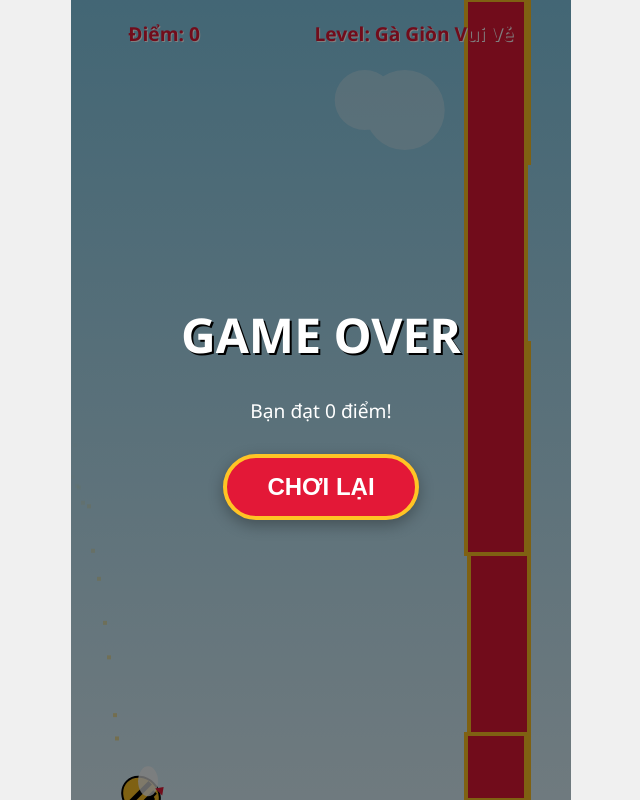
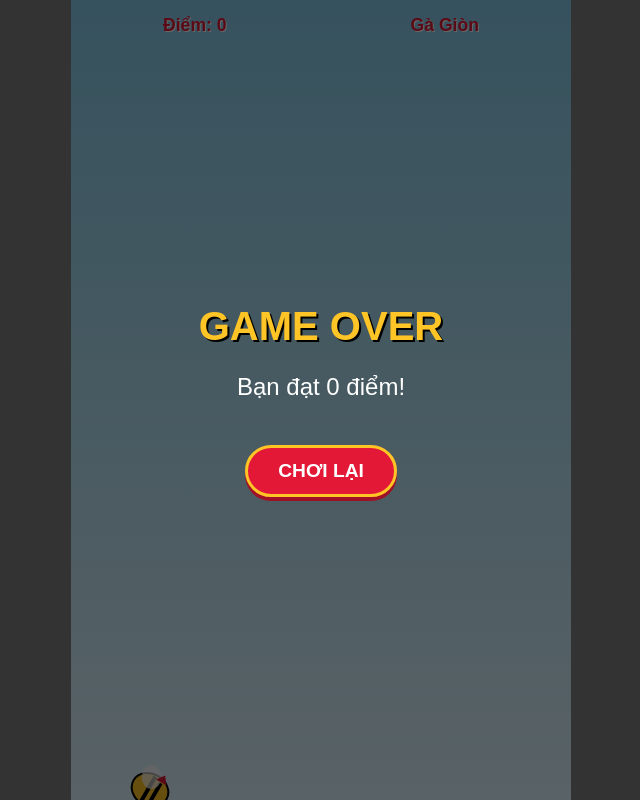
Before and after one commit to tranboinghi/jollibee-game, a plain HTML site: page index.html in a window 1280 px wide. Both pictures are taken after a click on the button "BẮT ĐẦU". Shown: the whole page, without its empty margins (319-959 px from the left). Drawn offline with Linux system fonts and the light colour scheme.

Commit message:
index.html

```diff
--- a/index.html
+++ b/index.html
@@ -3,196 +3,84 @@
 <head>
     <meta charset="UTF-8">
     <meta name="viewport" content="width=device-width, initial-scale=1.0, maximum-scale=1.0, user-scalable=no">
-    <title>Jollibee Bee Fly</title>
+    <title>Jollibee Bee Fly - Optimized</title>
     <style>
-        :root {
-            --jollibee-red: #e31837;
-            --jollibee-yellow: #ffc425;
-            --jollibee-white: #ffffff;
-        }
-
-        body, html {
-            margin: 0;
-            padding: 0;
-            width: 100%;
-            height: 100%;
-            overflow: hidden;
-            background-color: #f0f0f0;
-            font-family: 'Segoe UI', Tahoma, Geneva, Verdana, sans-serif;
-            user-select: none;
-            touch-action: none;
-        }
-
-        #game-container {
-            position: relative;
-            width: 100%;
-            max-width: 500px;
-            height: 100%;
-            margin: 0 auto;
-            background: linear-gradient(to bottom, #87CEEB, #E0F6FF);
-            overflow: hidden;
-        }
-
-        canvas {
-            display: block;
-            width: 100%;
-            height: 100%;
-        }
-
-        /* UI Overlays */
-        .overlay {
-            position: absolute;
-            top: 0;
-            left: 0;
-            width: 100%;
-            height: 100%;
-            display: flex;
-            flex-direction: column;
-            justify-content: center;
-            align-items: center;
-            background: rgba(0, 0, 0, 0.5);
-            color: white;
-            z-index: 10;
-            text-align: center;
-            transition: opacity 0.3s;
-        }
-
+        :root { --red: #e31837; --yellow: #ffc425; }
+        body, html { margin: 0; padding: 0; width: 100%; height: 100%; overflow: hidden; background: #333; font-family: sans-serif; user-select: none; touch-action: none; }
+        #game-container { position: relative; width: 100%; max-width: 500px; height: 100%; margin: 0 auto; background: linear-gradient(to bottom, #87CEEB, #E0F6FF); overflow: hidden; }
+        canvas { display: block; width: 100%; height: 100%; }
+        .overlay { position: absolute; top: 0; left: 0; width: 100%; height: 100%; display: flex; flex-direction: column; justify-content: center; align-items: center; background: rgba(0, 0, 0, 0.6); color: white; z-index: 10; text-align: center; }
         .hidden { display: none !important; }
-
-        h1 { font-size: 3rem; color: var(--jollibee-yellow); margin-bottom: 10px; text-shadow: 2px 2px #000; }
-        p { font-size: 1.2rem; margin-bottom: 20px; }
-
-        .btn {
-            background-color: var(--jollibee-red);
-            color: white;
-            border: 4px solid var(--jollibee-yellow);
-            padding: 15px 40px;
-            font-size: 1.5rem;
-            font-weight: bold;
-            border-radius: 50px;
-            cursor: pointer;
-            transition: transform 0.1s;
-            margin: 10px;
-            box-shadow: 0 5px 15px rgba(0,0,0,0.3);
-        }
-
-        .btn:active { transform: scale(0.95); }
-
-        #hud {
-            position: absolute;
-            top: 20px;
-            left: 0;
-            width: 100%;
-            display: flex;
-            justify-content: space-around;
-            pointer-events: none;
-            z-index: 5;
-            color: var(--jollibee-red);
-            font-weight: bold;
-            font-size: 1.2rem;
-            text-shadow: 1px 1px white;
-        }
-
-        .flash-red {
-            animation: flash 0.2s infinite;
-        }
-
-        @keyframes flash {
-            0% { background: rgba(227, 24, 55, 0); }
-            50% { background: rgba(227, 24, 55, 0.3); }
-            100% { background: rgba(227, 24, 55, 0); }
-        }
+        h1 { font-size: 2.5rem; color: var(--yellow); margin: 0; text-shadow: 2px 2px #000; }
+        .btn { background: var(--red); color: white; border: 3px solid var(--yellow); padding: 12px 30px; font-size: 1.2rem; font-weight: bold; border-radius: 50px; cursor: pointer; margin-top: 20px; box-shadow: 0 4px 0 #a01026; }
+        .btn:active { transform: translateY(2px); box-shadow: none; }
+        #hud { position: absolute; top: 15px; width: 100%; display: flex; justify-content: space-around; z-index: 5; color: var(--red); font-weight: bold; font-size: 1.1rem; text-shadow: 1px 1px white; pointer-events: none; }
+        .flash { animation: flash-red 0.1s; }
+        @keyframes flash-red { from { background: rgba(227, 24, 55, 0.5); } to { background: transparent; } }
     </style>
 </head>
 <body>
 
 <div id="game-container">
-    <!-- HUD -->
     <div id="hud">
         <div id="score-display">Điểm: 0</div>
-        <div id="level-display">Level: Gà Giòn</div>
+        <div id="level-display">Gà Giòn Vui Vẻ</div>
     </div>
 
-    <!-- Start Screen -->
     <div id="start-screen" class="overlay">
-        <div style="font-size: 80px; margin-bottom: 20px;">🐝</div>
+        <div style="font-size: 60px;">🐝</div>
         <h1>JOLLIBEE FLY</h1>
-        <p>Chạm để bay qua chướng ngại vật!</p>
+        <p>Chạm để bay!</p>
         <button class="btn" onclick="startGame()">BẮT ĐẦU</button>
     </div>
 
-    <!-- Game Over Screen -->
     <div id="game-over-screen" class="overlay hidden">
-        <h1 style="color: white;">GAME OVER</h1>
-        <p id="final-score-text">Bạn đạt 0 điểm!</p>
+        <h1>GAME OVER</h1>
+        <p id="final-score" style="font-size: 1.5rem;"></p>
         <button class="btn" onclick="startGame()">CHƠI LẠI</button>
-        <button class="btn" id="claim-btn" style="background-color: #28a745; display: none;" onclick="showReward()">NHẬN QUÀ</button>
-    </div>
-
-    <!-- Reward Screen -->
-    <div id="reward-screen" class="overlay hidden">
-        <h1 style="color: var(--jollibee-yellow);">CHÚC MỪNG!</h1>
-        <p id="reward-level-name">Bạn đã đạt Level Master</p>
-        <p id="reward-desc" style="font-style: italic;">Phần thưởng: 1 Voucher Gà Giòn Vui Vẻ!</p>
-        <button class="btn" onclick="location.reload()">NHẬN NGAY</button>
     </div>
 
     <canvas id="gameCanvas"></canvas>
 </div>
 
 <script>
-    /** --- AUDIO SYSTEM --- **/
-    const audioCtx = new (window.AudioContext || window.webkitAudioContext)();
-    function playTone(freq, type, duration) {
-        const osc = audioCtx.createOscillator();
-        const gain = audioCtx.createGain();
-        osc.type = type;
-        osc.frequency.setValueAtTime(freq, audioCtx.currentTime);
-        gain.gain.setValueAtTime(0.1, audioCtx.currentTime);
-        gain.gain.exponentialRampToValueAtTime(0.01, audioCtx.currentTime + duration);
-        osc.connect(gain);
-        gain.connect(audioCtx.destination);
-        osc.start();
-        osc.stop(audioCtx.currentTime + duration);
-    }
-
-    const sounds = {
-        tap: () => playTone(400, 'sine', 0.1),
-        score: () => playTone(800, 'triangle', 0.2),
-        fail: () => playTone(150, 'sawtooth', 0.5)
-    };
-
-    /** --- GAME ENGINE --- **/
     const canvas = document.getElementById('gameCanvas');
     const ctx = canvas.getContext('2d');
     const container = document.getElementById('game-container');
 
-    let animationId;
+    // Audio context (Web Audio API)
+    const audioCtx = new (window.AudioContext || window.webkitAudioContext)();
+    function sound(freq, type, dur) {
+        const o = audioCtx.createOscillator();
+        const g = audioCtx.createGain();
+        o.type = type; o.frequency.value = freq;
+        g.gain.exponentialRampToValueAtTime(0.0001, audioCtx.currentTime + dur);
+        o.connect(g); g.connect(audioCtx.destination);
+        o.start(); o.stop(audioCtx.currentTime + dur);
+    }
+
+    // Game Config
+    let lastTime = 0;
     let gameActive = false;
     let score = 0;
-    let levelIndex = 0;
+    let pipes = [];
+    let particles = [];
 
-    const levels = [
-        { name: "Gà Giòn Vui Vẻ", threshold: 0, speed: 3, gap: 180, color: '#e31837' },
-        { name: "Mì Ý Jolly", threshold: 10, speed: 4.5, gap: 160, color: '#ffc425' },
-        { name: "Kem Vani", threshold: 25, speed: 6, gap: 140, color: '#ffffff' },
-        { name: "Bậc Thầy Jollibee", threshold: 50, speed: 8, gap: 120, color: '#000000' }
-    ];
-
-    // Bee state
-    const bee = {
-        x: 50,
-        y: 300,
-        w: 40,
-        h: 35,
-        gravity: 0.6,
-        velocity: 0,
-        jump: -8,
-        rotation: 0
+    const config = {
+        gravity: 0.25,
+        jump: -5.5,
+        pipeSpeed: 3,
+        pipeGap: 170,
+        pipeInterval: 1800, // miliseconds giữa 2 cột
+        lastPipeSpawn: 0
     };
 
-    let pipes = [];
-    let particles = [];
+    const bee = {
+        x: 60, y: 0, w: 38, h: 32,
+        vel: 0, rotation: 0,
+        // Hitbox nhỏ hơn hình ảnh để tạo cảm giác dễ chơi (Forgiving Hitbox)
+        hitW: 24, hitH: 22
+    };
 
     function resize() {
         canvas.width = container.clientWidth;
@@ -201,239 +89,148 @@
     window.addEventListener('resize', resize);
     resize();
 
-    // Controls
-    function handleInput(e) {
-        if (!gameActive) return;
-        if (e.cancelable) e.preventDefault();
-        bee.velocity = bee.jump;
-        sounds.tap();
-        createBurst(bee.x, bee.y, '#fff', 5);
-    }
-    window.addEventListener('touchstart', handleInput, { passive: false });
-    window.addEventListener('mousedown', handleInput);
-    window.addEventListener('keydown', (e) => { if(e.code === 'Space') handleInput(e); });
-
-    function createBurst(x, y, color, count) {
-        for(let i=0; i<count; i++) {
-            particles.push({
-                x, y,
-                vx: (Math.random() - 0.5) * 10,
-                vy: (Math.random() - 0.5) * 10,
-                life: 1,
-                color: color
-            });
-        }
+    function startGame() {
+        score = 0;
+        bee.y = canvas.height / 2;
+        bee.vel = 0;
+        pipes = [];
+        particles = [];
+        config.lastPipeSpawn = performance.now();
+        gameActive = true;
+        document.querySelectorAll('.overlay').forEach(el => el.classList.add('hidden'));
+        updateHUD();
+        requestAnimationFrame(gameLoop);
     }
 
+    function jump() {
+        if (!gameActive) return;
+        bee.vel = config.jump;
+        sound(400, 'sine', 0.1);
+    }
+
+    window.addEventListener('mousedown', (e) => { if(e.button===0) jump() });
+    window.addEventListener('touchstart', (e) => { jump(); e.preventDefault(); }, {passive: false});
+
     function spawnPipe() {
-        const currentLevel = levels[levelIndex];
-        const minPipeHeight = 50;
-        const spacing = currentLevel.gap;
-        const range = canvas.height - spacing - minPipeHeight * 2;
-        const topHeight = Math.floor(Math.random() * range) + minPipeHeight;
-
+        const minH = 80;
+        const maxH = canvas.height - config.pipeGap - minH;
+        const topH = Math.floor(Math.random() * (maxH - minH + 1)) + minH;
         pipes.push({
             x: canvas.width,
-            top: topHeight,
-            bottom: canvas.height - topHeight - spacing,
-            passed: false,
-            width: 60
+            top: topH,
+            w: 60,
+            passed: false
         });
-    }
-
-    function startGame() {
-        score = 0;
-        levelIndex = 0;
-        pipes = [];
-        particles = [];
-        bee.y = canvas.height / 2;
-        bee.velocity = 0;
-        gameActive = true;
-
-        document.querySelectorAll('.overlay').forEach(el => el.classList.add('hidden'));
-        document.getElementById('claim-btn').style.display = 'none';
-        updateHUD();
-
-        if (animationId) cancelAnimationFrame(animationId);
-        gameLoop();
-        spawnPipe();
     }
 
     function updateHUD() {
         document.getElementById('score-display').innerText = `Điểm: ${score}`;
-        document.getElementById('level-display').innerText = `Level: ${levels[levelIndex].name}`;
+        let lvl = "Gà Giòn";
+        if(score > 10) { lvl = "Mì Ý Jolly"; config.pipeSpeed = 3.8; config.pipeGap = 155; }
+        if(score > 25) { lvl = "Kem Vani"; config.pipeSpeed = 4.5; config.pipeGap = 140; }
+        document.getElementById('level-display').innerText = lvl;
+    }
+
+    function checkCollision(p) {
+        // Center-based hitbox check
+        const bx = bee.x + bee.w/2;
+        const by = bee.y + bee.h/2;
+        const bw = bee.hitW;
+        const bh = bee.hitH;
+
+        if (bx + bw/2 > p.x && bx - bw/2 < p.x + p.w) {
+            if (by - bh/2 < p.top || by + bh/2 > p.top + config.pipeGap) {
+                return true;
+            }
+        }
+        return false;
+    }
+
+    function gameLoop(timestamp) {
+        if (!gameActive) return;
+
+        // Tính toán Delta Time để ổn định tốc độ
+        const dt = (timestamp - lastTime) / 16;
+        lastTime = timestamp;
+        if (dt > 2) return requestAnimationFrame(gameLoop); // Bỏ qua nếu lag nặng
+
+        ctx.clearRect(0, 0, canvas.width, canvas.height);
+
+        // Ong vật lý
+        bee.vel += config.gravity * dt;
+        bee.y += bee.vel * dt;
+        bee.rotation = Math.min(Math.PI/6, Math.max(-Math.PI/8, bee.vel * 0.05));
+
+        // Vẽ Ong
+        ctx.save();
+        ctx.translate(bee.x + bee.w/2, bee.y + bee.h/2);
+        ctx.rotate(bee.rotation);
+        // Thân
+        ctx.fillStyle = '#ffc425';
+        ctx.beginPath(); ctx.ellipse(0, 0, bee.w/2, bee.h/2, 0, 0, Math.PI*2); ctx.fill();
+        ctx.strokeStyle = '#000'; ctx.lineWidth = 2; ctx.stroke();
+        // Sọc
+        ctx.fillStyle = '#000';
+        ctx.fillRect(-4, -bee.h/2+2, 4, bee.h-4);
+        ctx.fillRect(4, -bee.h/2+5, 4, bee.h-10);
+        // Cánh
+        ctx.fillStyle = 'rgba(255,255,255,0.7)';
+        ctx.beginPath(); ctx.ellipse(-5, -12, 10, 12, -0.5, 0, Math.PI*2); ctx.fill();
+        // Mào đỏ Jollibee
+        ctx.fillStyle = '#e31837';
+        ctx.beginPath(); ctx.moveTo(0, -12); ctx.lineTo(12, -12); ctx.lineTo(6, -20); ctx.fill();
+        ctx.restore();
+
+        // Xử lý Cột
+        if (timestamp - config.lastPipeSpawn > config.pipeInterval / (config.pipeSpeed/3)) {
+            spawnPipe();
+            config.lastPipeSpawn = timestamp;
+        }
+
+        for (let i = pipes.length - 1; i >= 0; i--) {
+            let p = pipes[i];
+            p.x -= config.pipeSpeed * dt;
+
+            // Vẽ cột Jollibee
+            ctx.fillStyle = '#e31837';
+            ctx.strokeStyle = '#ffc425';
+            ctx.lineWidth = 4;
+            // Cột trên
+            ctx.fillRect(p.x, 0, p.w, p.top);
+            ctx.strokeRect(p.x, 0, p.w, p.top);
+            // Cột dưới
+            ctx.fillRect(p.x, p.top + config.pipeGap, p.w, canvas.height);
+            ctx.strokeRect(p.x, p.top + config.pipeGap, p.w, canvas.height);
+
+            if (checkCollision(p)) {
+                gameOver();
+            }
+
+            if (!p.passed && p.x + p.w < bee.x) {
+                p.passed = true;
+                score++;
+                sound(800, 'triangle', 0.2);
+                updateHUD();
+            }
+
+            if (p.x + p.w < 0) pipes.splice(i, 1);
+        }
+
+        // Chạm biên
+        if (bee.y + bee.h > canvas.height || bee.y < -20) gameOver();
+
+        requestAnimationFrame(gameLoop);
     }
 
     function gameOver() {
         gameActive = false;
-        sounds.fail();
-        cancelAnimationFrame(animationId);
-
+        sound(150, 'sawtooth', 0.4);
+        container.classList.add('flash');
+        setTimeout(() => container.classList.remove('flash'), 100);
         document.getElementById('game-over-screen').classList.remove('hidden');
-        document.getElementById('final-score-text').innerText = `Bạn đạt ${score} điểm!`;
-
-        // If they reached at least level 2, show reward button
-        if (levelIndex >= 1) {
-            document.getElementById('claim-btn').style.display = 'inline-block';
-        }
+        document.getElementById('final-score').innerText = `Bạn đạt ${score} điểm!`;
     }
 
-    function showReward() {
-        document.getElementById('game-over-screen').classList.add('hidden');
-        document.getElementById('reward-screen').classList.remove('hidden');
-        document.getElementById('reward-level-name').innerText = `Bạn đã đạt ${levels[levelIndex].name}`;
-    }
-
-    function drawBee() {
-        ctx.save();
-        ctx.translate(bee.x + bee.w/2, bee.y + bee.h/2);
-        bee.rotation = Math.min(Math.PI/4, Math.max(-Math.PI/4, bee.velocity * 0.05));
-        ctx.rotate(bee.rotation);
-
-        // Body (Yellow)
-        ctx.fillStyle = '#ffc425';
-        ctx.beginPath();
-        ctx.ellipse(0, 0, bee.w/2, bee.h/2, 0, 0, Math.PI*2);
-        ctx.fill();
-        ctx.strokeStyle = '#000';
-        ctx.lineWidth = 2;
-        ctx.stroke();
-
-        // Stripes (Black)
-        ctx.fillStyle = '#000';
-        ctx.fillRect(-5, -bee.h/2 + 2, 5, bee.h - 4);
-        ctx.fillRect(5, -bee.h/2 + 5, 5, bee.h - 10);
-
-        // Wings (White)
-        ctx.fillStyle = 'rgba(255, 255, 255, 0.8)';
-        ctx.beginPath();
-        ctx.ellipse(-5, -15, 10, 15, -Math.PI/4, 0, Math.PI*2);
-        ctx.fill();
-
-        // Eye
-        ctx.fillStyle = '#000';
-        ctx.beginPath();
-        ctx.arc(10, -5, 3, 0, Math.PI*2);
-        ctx.fill();
-
-        // Red Hat (Jollibee vibe)
-        ctx.fillStyle = '#e31837';
-        ctx.beginPath();
-        ctx.moveTo(5, -15);
-        ctx.lineTo(15, -15);
-        ctx.lineTo(10, -22);
-        ctx.fill();
-
-        ctx.restore();
-    }
-
-    function gameLoop() {
-        if (!gameActive) return;
-
-        // Clear Canvas
-        ctx.clearRect(0, 0, canvas.width, canvas.height);
-
-        const currentLvl = levels[levelIndex];
-
-        // Background Motion (Simple Clouds)
-        ctx.fillStyle = "rgba(255,255,255,0.3)";
-        ctx.beginPath();
-        ctx.arc((Date.now()/50)%canvas.width, 100, 30, 0, Math.PI*2);
-        ctx.arc((Date.now()/50 + 40)%canvas.width, 110, 40, 0, Math.PI*2);
-        ctx.fill();
-
-        // Bee Physics
-        bee.velocity += bee.gravity;
-        bee.y += bee.velocity;
-
-        // Particles
-        for (let i = particles.length - 1; i >= 0; i--) {
-            let p = particles[i];
-            p.x += p.vx;
-            p.y += p.vy;
-            p.life -= 0.02;
-            ctx.fillStyle = p.color;
-            ctx.globalAlpha = p.life;
-            ctx.fillRect(p.x, p.y, 4, 4);
-            if (p.life <= 0) particles.splice(i, 1);
-        }
-        ctx.globalAlpha = 1;
-
-        // Trail
-        if (Math.random() > 0.5) {
-            particles.push({
-                x: bee.x, y: bee.y + bee.h/2,
-                vx: -2, vy: (Math.random()-0.5)*2,
-                life: 0.5, color: '#ffc425'
-            });
-        }
-
-        // Draw Bee
-        drawBee();
-
-        // Pipes
-        if (pipes.length === 0 || pipes[pipes.length-1].x < canvas.width - 250) {
-            spawnPipe();
-        }
-
-        let danger = false;
-
-        for (let i = pipes.length - 1; i >= 0; i--) {
-            let p = pipes[i];
-            p.x -= currentLvl.speed;
-
-            // Draw Pipes (Jollibee Red)
-            ctx.fillStyle = '#e31837';
-            ctx.strokeStyle = '#ffc425';
-            ctx.lineWidth = 4;
-            // Top pipe
-            ctx.fillRect(p.x, 0, p.width, p.top);
-            ctx.strokeRect(p.x, 0, p.width, p.top);
-            // Bottom pipe
-            ctx.fillRect(p.x, canvas.height - p.bottom, p.width, p.bottom);
-            ctx.strokeRect(p.x, canvas.height - p.bottom, p.width, p.bottom);
-
-            // Collision Detection
-            const buffer = 5;
-            if (bee.x + bee.w - buffer > p.x && bee.x + buffer < p.x + p.width) {
-                if (bee.y + buffer < p.top || bee.y + bee.h - buffer > canvas.height - p.bottom) {
-                    gameOver();
-                }
-                danger = true;
-            }
-
-            // Score update
-            if (!p.passed && p.x + p.width < bee.x) {
-                p.passed = true;
-                score++;
-                sounds.score();
-                createBurst(bee.x + bee.w, bee.y, '#ffc425', 8);
-
-                // Check Level Up
-                if (levelIndex < levels.length - 1 && score >= levels[levelIndex+1].threshold) {
-                    levelIndex++;
-                }
-                updateHUD();
-            }
-
-            // Remove off-screen pipes
-            if (p.x + p.width < 0) pipes.splice(i, 1);
-        }
-
-        // Screen Flash when close to pipes
-        if (danger) {
-            container.classList.add('flash-red');
-        } else {
-            container.classList.remove('flash-red');
-        }
-
-        // Floor/Ceiling collision
-        if (bee.y + bee.h > canvas.height || bee.y < 0) {
-            gameOver();
-        }
-
-        animationId = requestAnimationFrame(gameLoop);
-    }
 </script>
 </body>
 </html>
```
